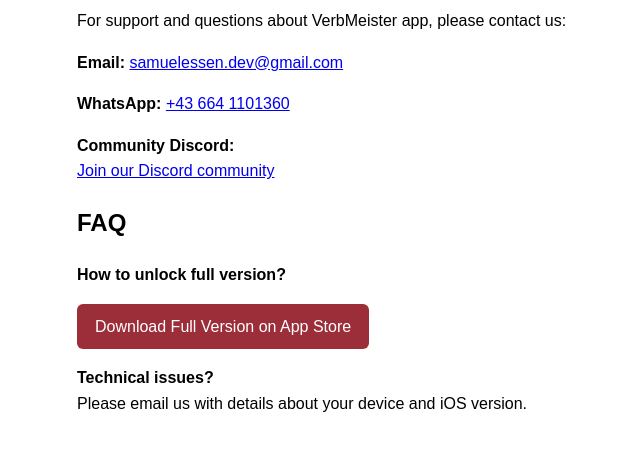
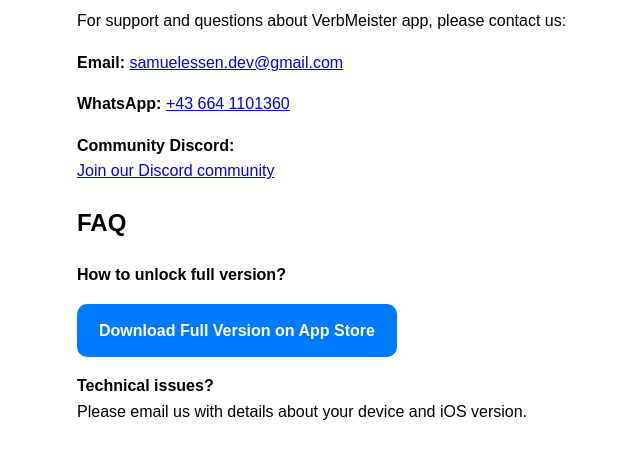
Before and after one commit to SamuelEssen/VerbMeister-support, a plain HTML site: page index.html in a window 1280 px wide. Shown: the part 156-614 px from the top of the page, without its empty margins (263-903 px from the left). Drawn offline with Linux system fonts and the light colour scheme.

Commit message:
Change App Store link and button appearance
Updated the App Store link and button styles.

```diff
--- a/index.html
+++ b/index.html
@@ -38,13 +38,17 @@
     <h2>FAQ</h2>
     <p><strong>How to unlock full version?</strong><br>
     <p>
-    <a href="https://apps.apple.com/app/idXXXXXXXXXX" target="_blank"
-       style="display:inline-block;
-              padding:10px 18px;
-              background:#9C2E3A;
+    <a href="https://apps.apple.com/kz/app/verbmeister/id6758109856" target="_blank"
+        style="
+              display:inline-block;
+              padding:14px 22px;
+              background:#007AFF;
               color:white;
               text-decoration:none;
-              border-radius:6px;">
+              border-radius:10px;
+              font-weight:600;
+              font-size:16px;
+           ">
     Download Full Version on App Store
     </a>
     </p>
```
